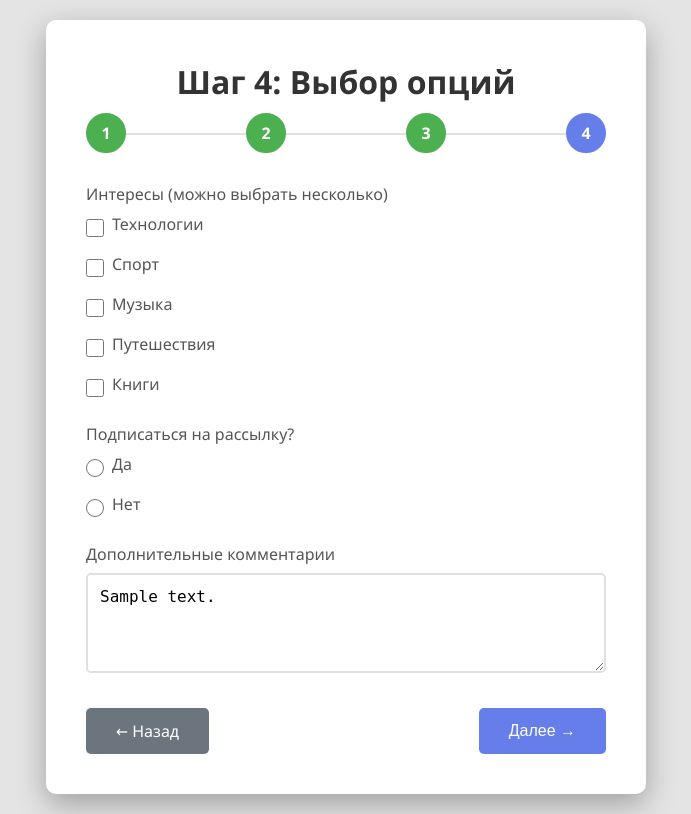
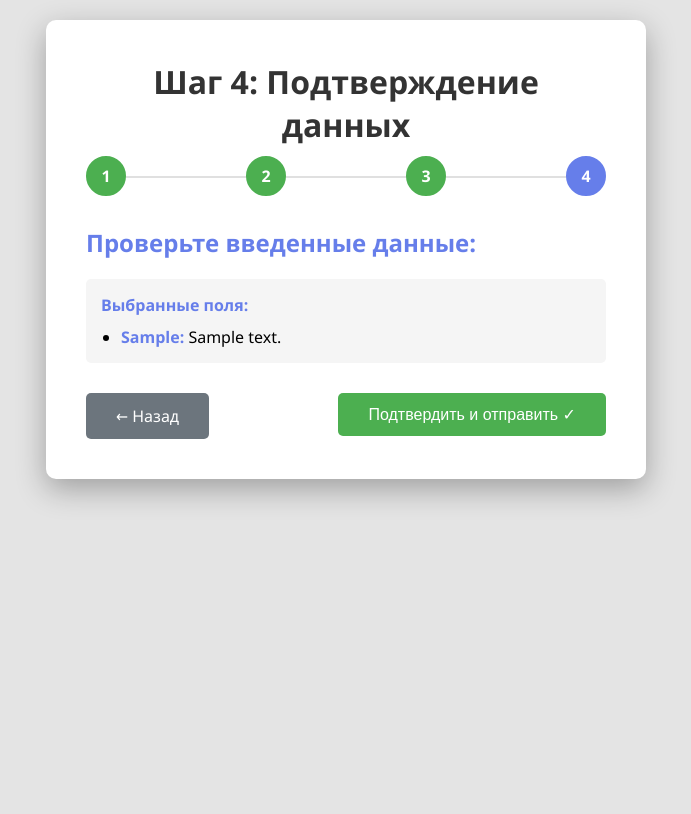
Before and after one commit to GogikOrtey/Apsp_front, a Flask app: template templates/step4.html in a window 1280 px wide. Shown: the whole page, without its empty margins (294-985 px from the left). After the commit the page ends 503 px from the top, so only its background shows below. Run offline with Flask 3, Linux system fonts and the light colour scheme; the template is opened without the code that fills it: most values are stand-ins (such as "Sample title", 1, 10 or a date in 2020).

Commit message:
Поменял 4й шаг

```diff
--- a/app.py
+++ b/app.py
@@ -231,7 +231,7 @@ def step3():
         # Сохраняем данные в сессию
         session['search_requests_data'] = result_json
 
-        # Переходим на следующий шаг
+        # Переходим на следующий шаг (step4 - бывший summary)
         return redirect(url_for('step4'))
 
     # Отображаем форму с сохраненными данными
@@ -246,31 +246,9 @@ def step3():
 
 @app.route('/step4', methods=['GET', 'POST'])
 def step4():
-    """Шаг 4: Выбор опций"""
-    # Проверяем, что пользователь прошел предыдущие шаги
+    """Шаг 4: Подтверждение и итог"""
+    # Проверяем, что пользователь прошел все шаги
     if 'selected_fields' not in session or 'examples_data' not in session or 'search_requests_data' not in session:
-        return redirect(url_for('step1'))
-
-    if request.method == 'POST':
-        # Сохраняем данные в сессию
-        session['interests'] = request.form.getlist('interests')  # Множественный выбор
-        session['newsletter'] = request.form.get('newsletter', 'no')
-        session['comments'] = request.form.get('comments', '')
-
-        # Переходим на финальный шаг
-        return redirect(url_for('summary'))
-
-    # Отображаем форму с сохраненными данными
-    return render_template('step4.html',
-                         interests=session.get('interests', []),
-                         newsletter=session.get('newsletter', 'no'),
-                         comments=session.get('comments', ''))
-
-@app.route('/summary', methods=['GET', 'POST'])
-def summary():
-    """Финальная страница: Подтверждение и итог"""
-    # Проверяем, что пользователь прошел все шаги
-    if 'selected_fields' not in session or 'examples_data' not in session or 'search_requests_data' not in session or 'interests' not in session:
         return redirect(url_for('step1'))
 
     # Загружаем описания полей для отображения
@@ -289,10 +267,7 @@ def summary():
             form_data = {
                 'selected_fields': selected_fields_data,
                 'examples_data': session.get('examples_data', {}),
-                'search_requests_data': session.get('search_requests_data', {}),
-                'interests': session.get('interests', []),
-                'newsletter': session.get('newsletter', 'no'),
-                'comments': session.get('comments', '')
+                'search_requests_data': session.get('search_requests_data', {})
             }
 
             # Сохраняем данные в JSON
@@ -302,7 +277,7 @@ def summary():
             return redirect(url_for('success'))
         else:
             # Возвращаемся на предыдущий шаг
-            return redirect(url_for('step4'))
+            return redirect(url_for('step3'))
 
     # Собираем все данные для отображения
     selected_fields = session.get('selected_fields', [])
@@ -314,13 +289,11 @@ def summary():
     form_data = {
         'selected_fields': selected_fields_data,
         'examples_data': session.get('examples_data', {}),
-        'search_requests_data': session.get('search_requests_data', {}),
-        'interests': session.get('interests', []),
-        'newsletter': session.get('newsletter', 'no'),
-        'comments': session.get('comments', '')
+        'search_requests_data': session.get('search_requests_data', {})
     }
 
-    return render_template('summary.html', data=form_data)
+    return render_template('step4.html', data=form_data)
+
 
 @app.route('/success')
 def success():
--- a/templates/step4.html
+++ b/templates/step4.html
@@ -1,9 +1,9 @@
 {% extends "layout.html" %}
 
-{% block title %}Шаг 4 - Выбор опций{% endblock %}
+{% block title %}Шаг 4 - Подтверждение{% endblock %}
 
 {% block content %}
-<h1>Шаг 4: Выбор опций</h1>
+<h1>Шаг 4: Подтверждение данных</h1>
 
 <div class="step-indicator">
     <div class="step completed">1</div>
@@ -12,55 +12,42 @@
     <div class="step active">4</div>
 </div>
 
+<div style="margin-bottom: 30px;">
+    <h2 style="color: #667eea; margin-bottom: 20px;">Проверьте введенные данные:</h2>
+
+    {% if data.selected_fields %}
+    <div class="summary-item">
+        <strong>Выбранные поля:</strong>
+        <ul style="margin-top: 10px; margin-left: 20px;">
+            {% for field_key, field_description in data.selected_fields.items() %}
+            <li><strong>{{ field_key }}:</strong> {{ field_description }}</li>
+            {% endfor %}
+        </ul>
+    </div>
+    {% endif %}
+
+    {% if data.examples_data and data.examples_data.simple %}
+    <div class="summary-item">
+        <strong>Примеры данных:</strong>
+        <pre style="margin-top: 10px; padding: 10px; background: #fff; border: 1px solid #ddd; border-radius: 5px; overflow-x: auto;">{{ data.examples_data | tojson(indent=2) }}</pre>
+    </div>
+    {% endif %}
+
+    {% if data.search_requests_data and data.search_requests_data.search_requests %}
+    <div class="summary-item">
+        <strong>Поисковые запросы:</strong>
+        <pre style="margin-top: 10px; padding: 10px; background: #fff; border: 1px solid #ddd; border-radius: 5px; overflow-x: auto;">{{ data.search_requests_data | tojson(indent=2) }}</pre>
+    </div>
+    {% endif %}
+</div>
+
 <form method="POST">
-    <div class="form-group">
-        <label>Интересы (можно выбрать несколько)</label>
-        <div class="checkbox-group">
-            <div class="checkbox-item">
-                <input type="checkbox" id="interest_tech" name="interests" value="tech" {% if 'tech' in interests %}checked{% endif %}>
-                <label for="interest_tech">Технологии</label>
-            </div>
-            <div class="checkbox-item">
-                <input type="checkbox" id="interest_sports" name="interests" value="sports" {% if 'sports' in interests %}checked{% endif %}>
-                <label for="interest_sports">Спорт</label>
-            </div>
-            <div class="checkbox-item">
-                <input type="checkbox" id="interest_music" name="interests" value="music" {% if 'music' in interests %}checked{% endif %}>
-                <label for="interest_music">Музыка</label>
-            </div>
-            <div class="checkbox-item">
-                <input type="checkbox" id="interest_travel" name="interests" value="travel" {% if 'travel' in interests %}checked{% endif %}>
-                <label for="interest_travel">Путешествия</label>
-            </div>
-            <div class="checkbox-item">
-                <input type="checkbox" id="interest_books" name="interests" value="books" {% if 'books' in interests %}checked{% endif %}>
-                <label for="interest_books">Книги</label>
-            </div>
-        </div>
-    </div>
-
-    <div class="form-group">
-        <label>Подписаться на рассылку?</label>
-        <div class="radio-group">
-            <div class="radio-item">
-                <input type="radio" id="newsletter_yes" name="newsletter" value="yes" {% if newsletter == 'yes' %}checked{% endif %}>
-                <label for="newsletter_yes">Да</label>
-            </div>
-            <div class="radio-item">
-                <input type="radio" id="newsletter_no" name="newsletter" value="no" {% if newsletter == 'no' %}checked{% endif %}>
-                <label for="newsletter_no">Нет</label>
-            </div>
-        </div>
-    </div>
-
-    <div class="form-group">
-        <label for="comments">Дополнительные комментарии</label>
-        <textarea id="comments" name="comments" placeholder="Ваши комментарии...">{{ comments }}</textarea>
-    </div>
-
     <div class="btn-group">
         <a href="{{ url_for('step3') }}" class="btn btn-secondary">← Назад</a>
-        <button type="submit" class="btn btn-primary">Далее →</button>
+        <div>
+            <input type="hidden" name="confirm" value="yes">
+            <button type="submit" class="btn btn-success">Подтвердить и отправить ✓</button>
+        </div>
     </div>
 </form>
 {% endblock %}
```
Also changed, not shown: templates/summary.html (deleted, +0 -76 lines).
